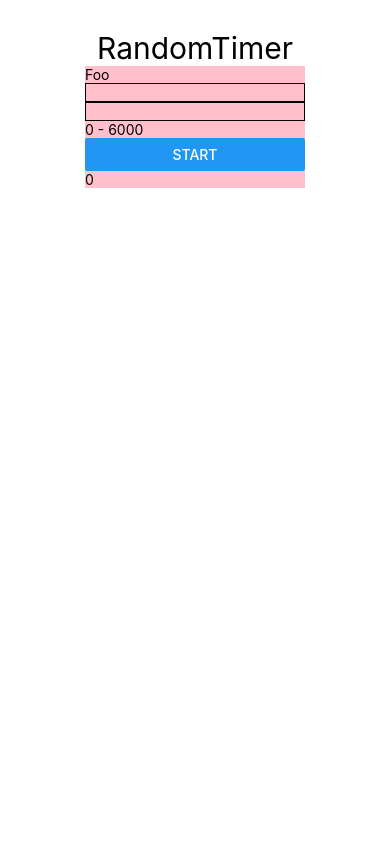
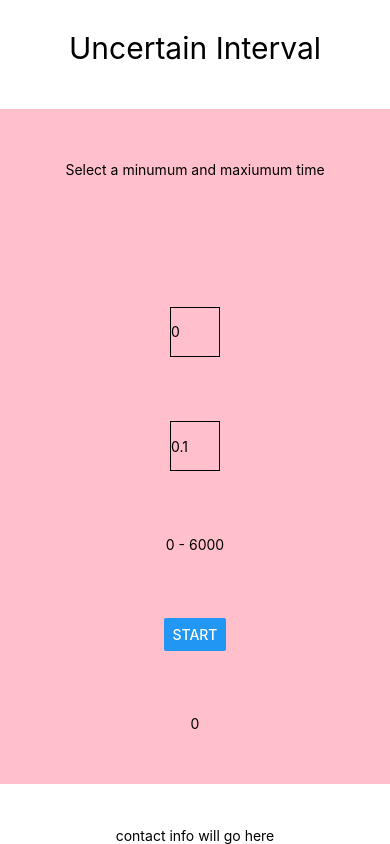
Before and after one commit to mfbadr/uncertain-interval, a React Native app: screen / in a window 390 px wide. Built offline with nearby package versions, Linux system fonts and the light colour scheme.

Commit message:
'styles, buttons'

```diff
--- a/App.js
+++ b/App.js
@@ -13,8 +13,10 @@ export default class RandomTimerApp extends React.Component {
 		return (
 			<TouchableWithoutFeedback onPress={Keyboard.dismiss}>
 				<View style={styles.container}>
-					<Text style={styles.headline}>RandomTimer</Text>
+					<Text style={styles.headline}>Uncertain Interval</Text>
 					<RandomTimer/>
+					<Text>contact info will go here</Text>
+
 				</View>
 			</TouchableWithoutFeedback>
 		);
@@ -26,6 +28,7 @@ const styles = StyleSheet.create({
 		flex: 1,
 		backgroundColor: '#fff',
 		alignItems: 'center',
+		justifyContent: 'space-between'
 	},
 	headline: {
 		textAlign: 'center',
--- a/app/components/RandomTimer/RandomTimer.js
+++ b/app/components/RandomTimer/RandomTimer.js
@@ -10,8 +10,8 @@ export default class RandomTimer extends React.Component {
 		//stopped -> running -> paused -> running -> finished -> stopped
 		//                        ^> stopped
 		this.state = {
-      startTime: 0,
-      endTime: 6000,
+			minTime: 0,
+			maxTime: 6000,
 			randomTime: 0,
 			timeLeft: 0,
 			status: 'stopped'
@@ -31,59 +31,86 @@ export default class RandomTimer extends React.Component {
 		}, 1000);
 	}
 
-  onTimeChanged({time, isStartTime}) {
+	onTimeChanged({time, isMinTime}) {
 		let timeInMs = parseFloat(time) * 60000;
 		// Alert.alert('Time in MS', String(time));
-    //TODO: check for start time > endtime
-    if(isStartTime){
-      this.setState({startTime: timeInMs})
+		//TODO: check for start time > maxTime
+		if(isMinTime){
+			this.setState({minTime: timeInMs})
 		} else {
-      this.setState({endTime: timeInMs})
+			this.setState({maxTime: timeInMs})
 		}
 	}
 
+	statusDescription(){
+		var statusDescriptionText;
+		const minTimeMinutes = String(this.state.minTime / 60000);
+		const maxTimeMinutes = String(this.state.maxTime / 60000);
+		const randomTimeMinutes = String(this.state.maxTime / 60000);
+		switch(this.state.status){
+			case 'stopped':
+ 				statusDescriptionText = 'Select a minumum and maxiumum time'
+				break;
+			case 'running':
+ 				statusDescriptionText = 'Timer running for between ' + minTimeMinutes + 'minutes and' + maxTimeMinutes + ' minutes.';
+				break;
+			case 'paused':
+ 				statusDescriptionText = 'Timer paused';
+				break;
+			case 'finished':
+ 				statusDescriptionText = 'Timer finished! Time elapsed: ' + randomTimeMinutes;
+				break;
+			default:
+				Alert.alert('err', 'err');
+		}
 
-  onPressSecondaryButton(){}
+		return statusDescriptionText;
+	}
+
 	onPressPrimaryButton(){
-    // Alert.alert('foo', 'bar');
-    // debugger;
-    if(this.state.status == 'stopped') {
-      let newInterval = Math.floor(Math.random() * (this.state.endTime - this.state.startTime)) + this.state.startTime;
+		switch(this.state.status){
+			case 'stopped':
+				let newInterval = Math.floor(Math.random() * (this.state.maxTime - this.state.minTime)) + this.state.minTime;
 				this.setState({
 					status: 'running',
 					timeLeft: newInterval,
 					randomTime: newInterval,
 				});
-    } else if(this.state.status == 'running') {
+				break;
+			case 'running':
 				this.setState({status: 'paused'});
-    } else if(this.state.status == 'finished') {
+				break;
+			case 'paused':
 				this.setState({status: 'stopped'});
-    } else if(this.state.status == 'paused') {
+				break;
+			case 'finished':
 				this.setState({status: 'running'});
+				break;
+			default:
+				Alert.alert('err', 'err');
 		}
 	}
 
 	render () {
 		return (
-        <View style={styles.timer} >
-          <Text>Foo</Text>
+			<View style={styles.timerView} >
+				<Text>{this.statusDescription()}</Text>
 				<View style={styles.inputWrapper}></View>
 				<TextInput
 					style={styles.textInput}
 					keyboardType ='decimal-pad'
-            onBlur = {(e)=> this.onTimeChanged({time:e.nativeEvent.text, isStartTime: true})}
-            // value = {String(this.state.startTime/ 60000)}
+					onBlur = {(e)=> this.onTimeChanged({time:e.nativeEvent.text, isMinTime: true})}
+					value = {String(this.state.minTime/ 60000)}
 				/>
 				<TextInput
 					style={styles.textInput}
 					keyboardType ='decimal-pad'
-            onBlur = {(e)=> this.onTimeChanged({time:e.nativeEvent.text, isStartTime: false})}
-            // value = {String(this.state.endTime / 60000)}
+					onBlur = {(e)=> this.onTimeChanged({time:e.nativeEvent.text, isMinTime: false})}
+					value = {String(this.state.maxTime / 60000)}
 				/>
-          <Text>{this.state.startTime} - {this.state.endTime}</Text>
+				<Text>{this.state.minTime} - {this.state.maxTime}</Text>
 				<TimerButton
 					onButtonPress={this.onPressPrimaryButton.bind(this)}
-            isSecondaryButton
 					timerState = {this.state.status}
 				/>
 				<Text>{this.state.timeLeft}</Text>
--- a/app/components/RandomTimer/styles.js
+++ b/app/components/RandomTimer/styles.js
@@ -2,9 +2,17 @@ const styles = {
   textInput: {
     borderColor: 'black',
     borderWidth: 1,
+    width: 50,
+    height: 50,
   },
-  timer: {
+  timerView: {
     backgroundColor: 'pink',
+    flexDirection: 'column',
+    justifyContent: 'space-around',
+    alignItems: 'center',
+    height: '80%',
+    width: '100%',
+    padding: '5%'
   }
 }
 
--- a/app/components/TimerButton.js
+++ b/app/components/TimerButton.js
@@ -6,7 +6,7 @@ export default class TimerButton extends React.Component {
     if(this.props.timerState == 'stopped') {
       return 'Start';
     } else if(this.props.timerState == 'running') {
-      return 'Stop';
+      return 'Pause';
     } else if(this.props.timerState == 'finished') {
       return 'Reset';
     } else if(this.props.timerState == 'paused') {
@@ -14,12 +14,29 @@ export default class TimerButton extends React.Component {
     }
   }
 
-  render() {
+  renderPrimaryButton(){
     return (
       <Button
         title={this.primaryButtonText()}
+        disabled = {this.props.timerState == 'running'}
         onPress={ this.props.onButtonPress }
       />
     )
   }
+  renderSecondaryButton(){
+    return (
+      <Button
+        title='secondary'
+        onPress={ this.props.onButtonPress }
+      />
+    )
+  }
+
+  render() {
+    if(this.props.isSecondaryButton){
+      return this.renderSecondaryButton();
+    } else {
+      return this.renderPrimaryButton();
+    }
+  }
 }
```
Lines whose indentation alone changed are shown as unchanged.
